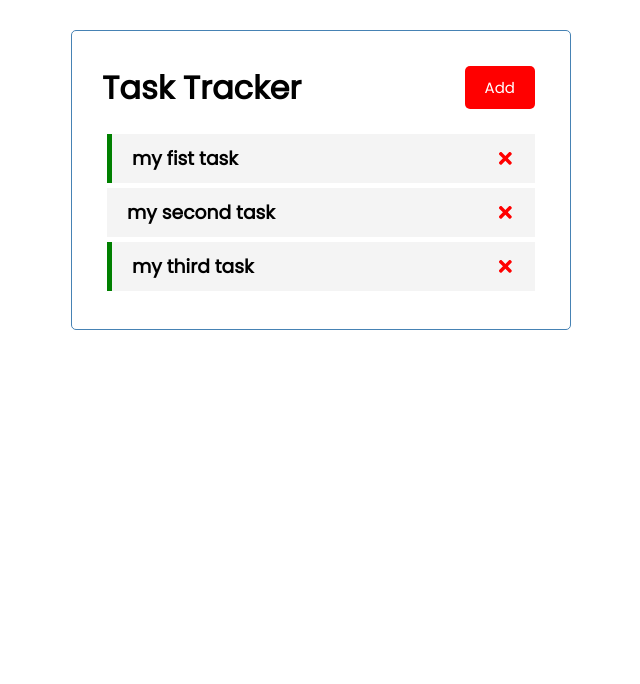
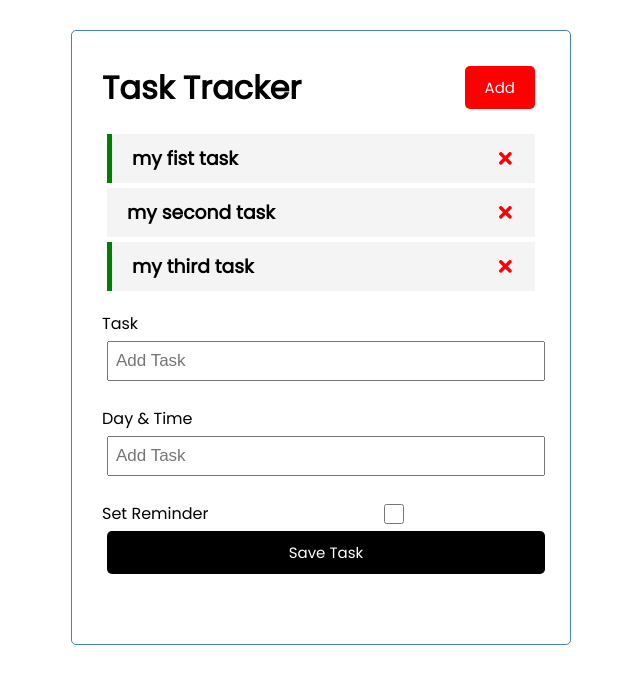
Before and after one commit to lawsonDaniel/React-test, a React (Create React App) app: page / in a window 1280 px wide. Both pictures are taken after a click on the button "Add". Shown: the top 684 px of the page, without its empty margins (319-959 px from the left). Built offline with nearby package versions, Linux system fonts and the light colour scheme.

Commit message:
added the add task form

```diff
--- a/src/App.js
+++ b/src/App.js
@@ -4,7 +4,7 @@ import Header from "./commponents/Header";
 import Tasks from "./commponents/Tasks";
 import TaskList from './task.json'
 import { useState } from 'react';
-
+import Addtask from "./commponents/Addtask";
 
 function App() {
   const [Task, setTask] = useState([...TaskList]);
@@ -16,7 +16,7 @@ function App() {
       }))
   }
 
-  //toggle remider
+  //toggle reminder
   const toggleReminder = (id)=>{
    setTask(
      Task.map((task)=>{
@@ -25,17 +25,25 @@ function App() {
    )
   }
 
+  const [Toggler,setToggler] = useState(false)
+  const showAddForm = ()=>{
+    setToggler(!Toggler)
+  }
 
 
   return (
     <div className="container">
        <div className="header">
         <Header />
-       <Button color="red" text="Add" />
-   </div>{
+       <Button color="red" text="Add" onClick={showAddForm} />
+   </div>
+
+   {
      Task.length > 0 ?  <Tasks  task={Task} onDelect={delect} onToggle={toggleReminder}  /> : 'You dont have any task left'
    }
-
+    {
+     Toggler ? <Addtask /> : null
+    }
     </div>
   );
 }
--- /dev/null
+++ b/src/commponents/Addtask.js
@@ -0,0 +1,36 @@
+import React from 'react'
+import { useState } from 'react';
+
+function Addtask() {
+
+    const [FormTask, setFormTask] = useState('');
+    const [FormTime, setFormTime] = useState('');
+    const [FormReminder, setFormReminder] = useState('');
+
+
+    const onSubmit = (e)=>{
+        e.preventDefault
+    }
+
+
+  return (
+   <form className='add-form'onSubmit={onSubmit}>
+       <div className="form-control">
+           <label htmlFor="">Task</label>
+           <input type="text" placeholder='Add Task' value={FormTask} />
+       </div>
+       <div className="form-control">
+           <label htmlFor="">Day & Time</label>
+           <input type="text" placeholder='Add Task' value={FormTime} />
+       </div>
+       <div className="form-control-check">
+           <label htmlFor="">Set Reminder</label>
+           <input type="checkbox" />
+       </div>
+       <input type="submit" value="Save Task"  className='btn btn-block'/>
+   </form>
+
+  )
+}
+
+export default Addtask
```
